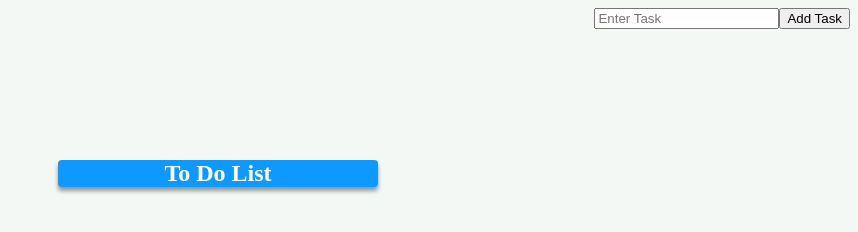
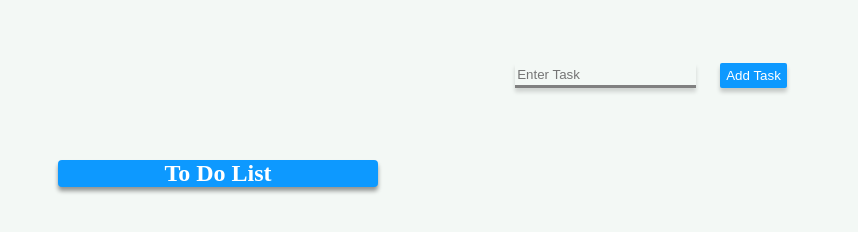
Before and after one commit to sudhanshuydv11/todolist.github.io, a plain HTML site: page index.html in a window 1280 px wide. Shown: the whole page, without its empty margins (422-1280 px from the left). Drawn offline with Linux system fonts and the light colour scheme.

Commit message:
complete_30/09

```diff
--- a/css/styles.css
+++ b/css/styles.css
@@ -47,6 +47,9 @@ body {
   grid-template-columns: 10% auto; }
 
 .Add_task {
+  height: 25px;
+  margin-top: 5%;
+  margin-right: 5%;
   display: flex;
   flex-direction: row-reverse; }
 
@@ -57,3 +60,23 @@ body {
 .common_div {
   margin-top: auto;
   margin-bottom: auto; }
+
+#add_button {
+  border: none;
+  border-radius: 2px;
+  color: white;
+  background-color: #0D99FF;
+  box-shadow: 0px 4px 4px rgba(0, 0, 0, 0.2); }
+
+#add_input {
+  background-color: #F3F8F5;
+  margin-right: 2%;
+  border: none;
+  border-bottom: solid;
+  border-color: grey;
+  box-shadow: 0px 4px 4px rgba(0, 0, 0, 0.148); }
+  #add_input:focus {
+    outline: none;
+    border-color: #0D99FF; }
+  #add_input:hover {
+    border-color: #0D99FF; }
```
